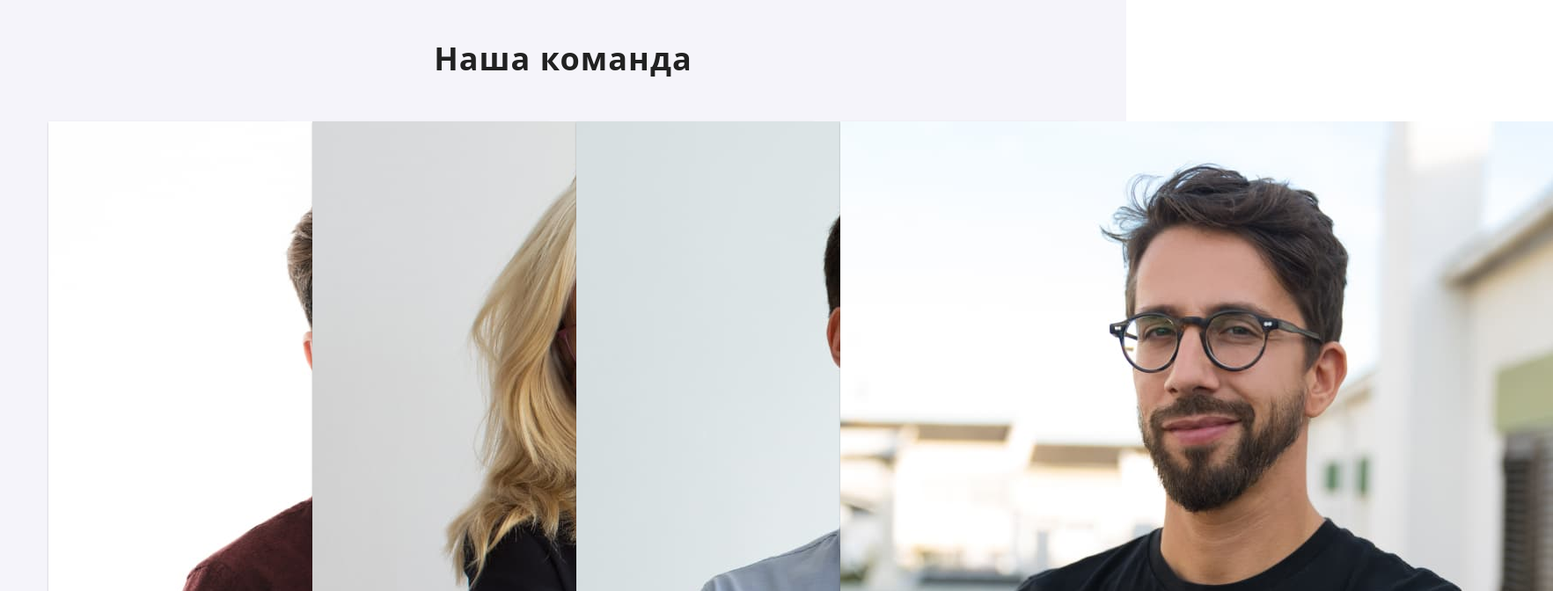
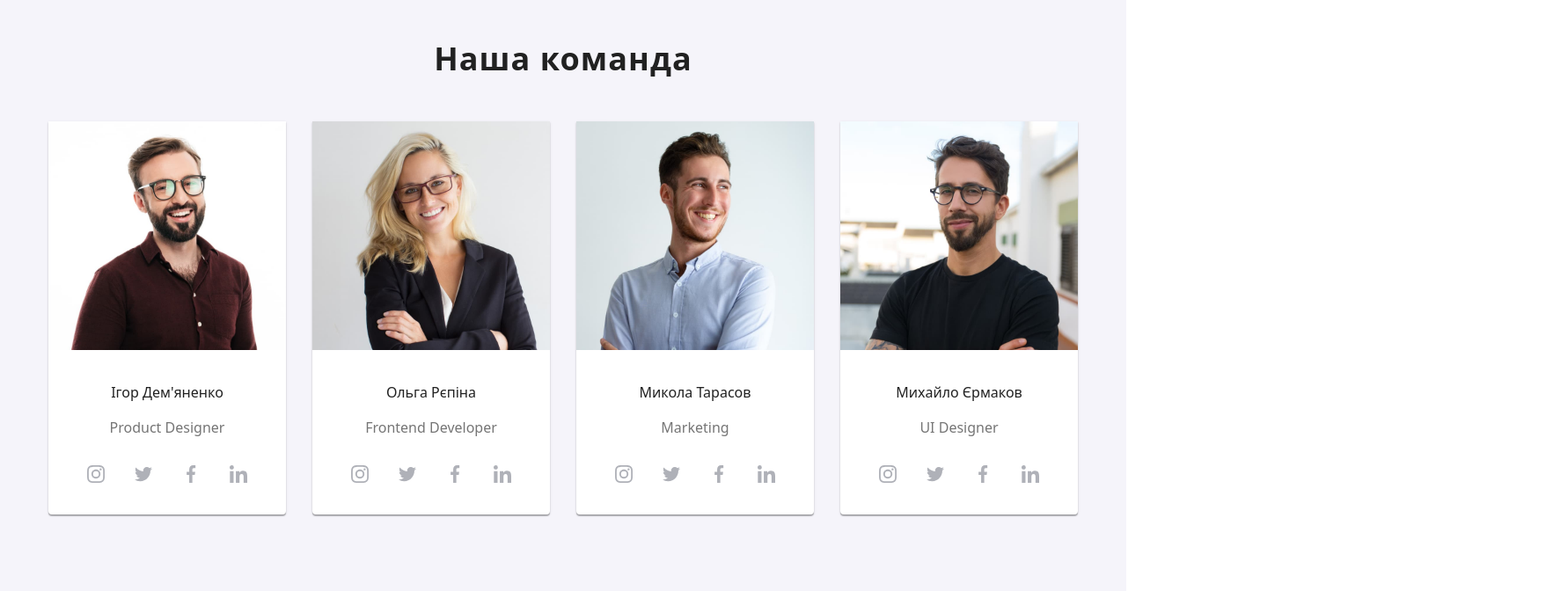
Before and after one commit to smiadv2022/goit-markup-hw-08, a plain HTML site: page index.html in a window 1280 px wide. Shown: the part 1700-2372 px from the top of the page at 88% size, 1765 px wide, since content can reach past the window. Drawn offline with nearby package versions, Linux system fonts and the light colour scheme.

Commit message:
Update index.html

```diff
--- a/index.html
+++ b/index.html
@@ -198,7 +198,7 @@
                             <source srcset="./images/team1_480-1x(1).jpg 1x,./images/team1_480-2x(1).jpg 2x" media="(min-width:480px)">
                          <img
 
-                        src="./images/prodact_dir.jpg" alt="Product Designer"  >
+                        src="./images/prodact_dir.jpg" alt="Product Designer" width="100%" >
 
                         </picture>
                         <h3 class="team__person">Ігор Дем'яненко</h3>
@@ -231,7 +231,7 @@
                             <source srcset="./images/team2_480-1x(1).jpg 1x,./images/team2_480-2x(1).jpg 2x" media="(min-width:480px)">
 
 
-                            <img src="./images/frontend.jpg"  alt="Frontend Developer"  >
+                            <img src="./images/frontend.jpg"  alt="Frontend Developer"  width="100%">
 
                         </picture>
 
@@ -266,7 +266,7 @@
 
 
 
-                            <img src="./images/marketing.jpg"  alt="Frontend Developer"  >
+                            <img src="./images/marketing.jpg"  alt="Frontend Developer" width="100%">
 
                       </picture>
 
@@ -302,7 +302,7 @@
 
 
 
-                            <img src="./images/designer.jpg"  alt="Frontend Developer" >
+                            <img src="./images/designer.jpg"  alt="Frontend Developer" width="100%">
 
                         </picture>
 
```
